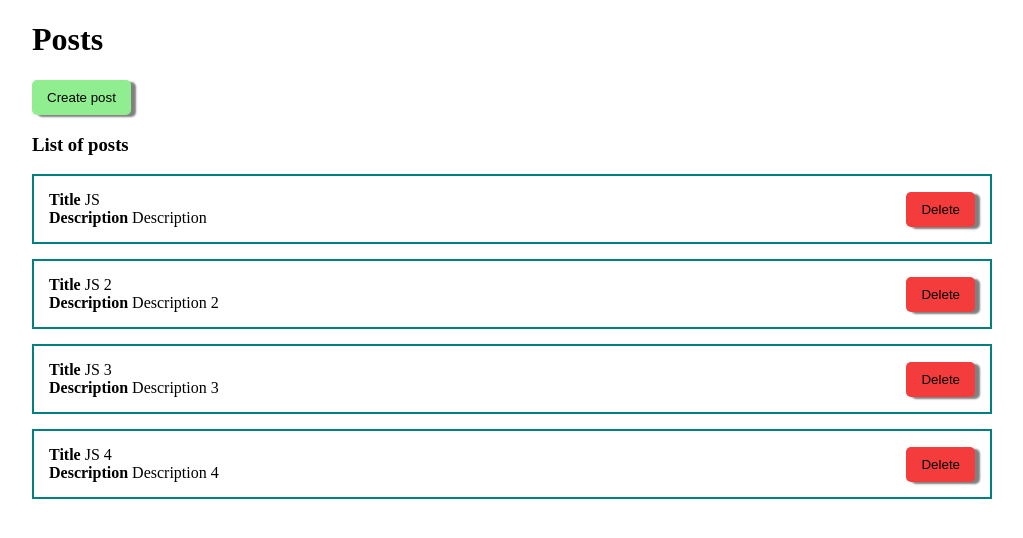
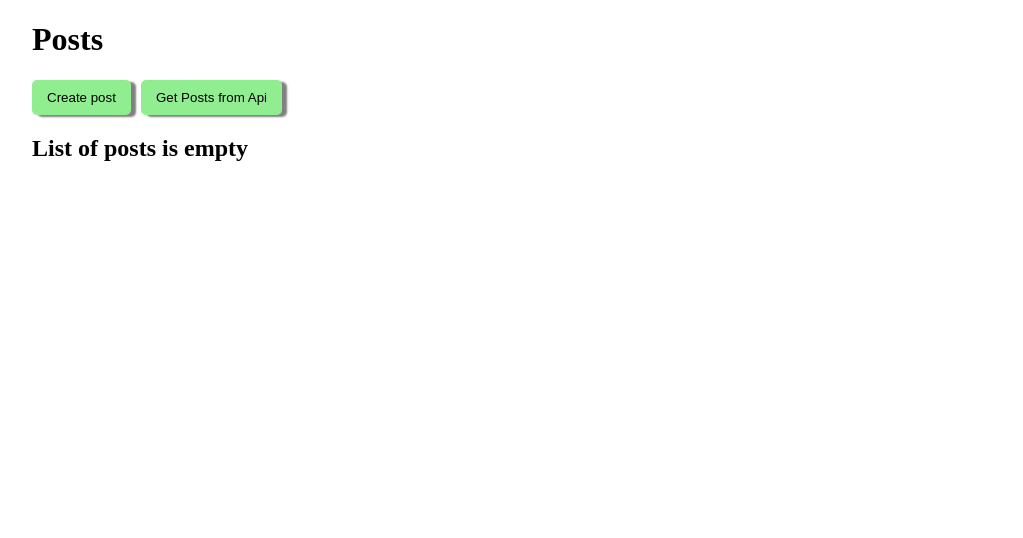
Before and after one commit to rndtim/vue-ulbi, a Vue app: page / in a window 1280 px wide. Shown: the top 538 px of the page, without its empty margins (128-1151 px from the left). Built offline with nearby package versions, Linux system fonts and the light colour scheme; the HTML template or start-up script is replaced by a standard one.

Commit message:
Work with server. Get Data from Api. Axios npm. Button Get Posts

```diff
--- a/package.json
+++ b/package.json
@@ -7,6 +7,7 @@
     "build": "vue-cli-service build"
   },
   "dependencies": {
+    "axios": "^0.24.0",
     "core-js": "^3.6.5",
     "vue": "^3.0.0",
     "vue-router": "^4.0.0-0",
--- a/src/App.vue
+++ b/src/App.vue
@@ -5,6 +5,9 @@
     @click="showDialog"
     >
       Create post
+    </my-button>
+    <my-button @click="fetchPosts">
+      Get Posts from Api
     </my-button>
     <my-dialog v-model:show="dialogVisible">
       <post-form
@@ -24,6 +27,7 @@
 import PostList from "./components/PostList";
 import MyDialog from "./components/UI/MyDialog";
 import MyButton from "./components/UI/MyButton";
+import axios from "axios";
 
 export default {
   components: {
@@ -35,12 +39,7 @@
 
   data() {
     return {
-      posts: [
-        {id: 1, title: 'JS', body: "Description"},
-        {id: 2, title: 'JS 2', body: "Description 2"},
-        {id: 3, title: 'JS 3', body: "Description 3"},
-        {id: 4, title: 'JS 4', body: "Description 4"},
-      ],
+      posts: [],
       dialogVisible: false,
     }
   },
@@ -54,6 +53,16 @@
     },
     showDialog() {
       this.dialogVisible = true;
+    },
+
+    async fetchPosts() {
+        try {
+          const response = await axios.get('https://jsonplaceholder.typicode.com/posts?_limit=10');
+          this.posts = response.data;
+        }
+        catch (e){
+          alert('Error: ' + e)
+        }
     }
   }
 }
--- a/src/components/UI/MyButton.vue
+++ b/src/components/UI/MyButton.vue
@@ -17,5 +17,6 @@
   border: none;
   border-radius: 5px;
   box-shadow: 5px 2px 2px gray;
+  margin-right: 10px;
 }
 </style>
```
Also changed, not shown: 1 other file (tests, documents, lock files or other folders).
